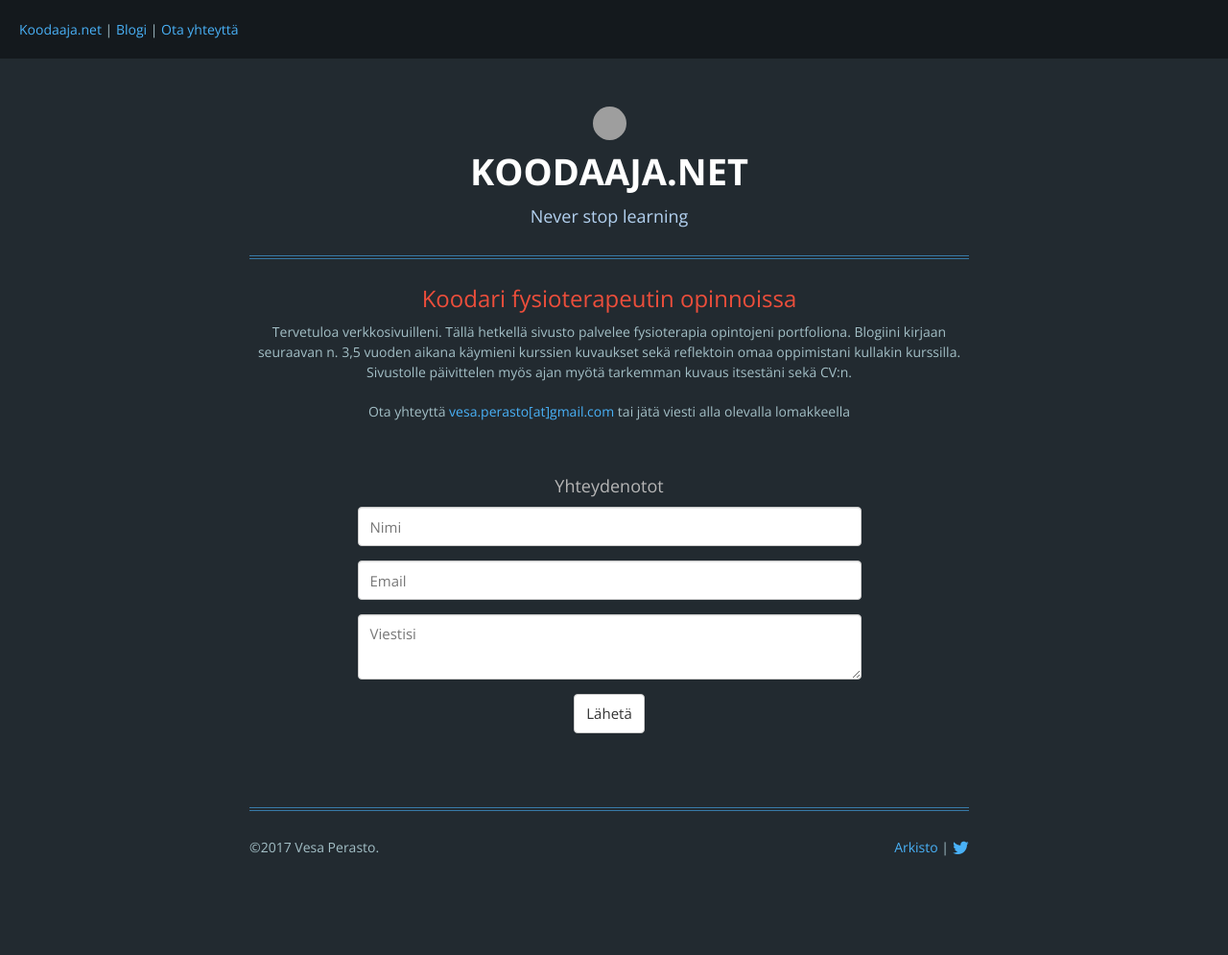
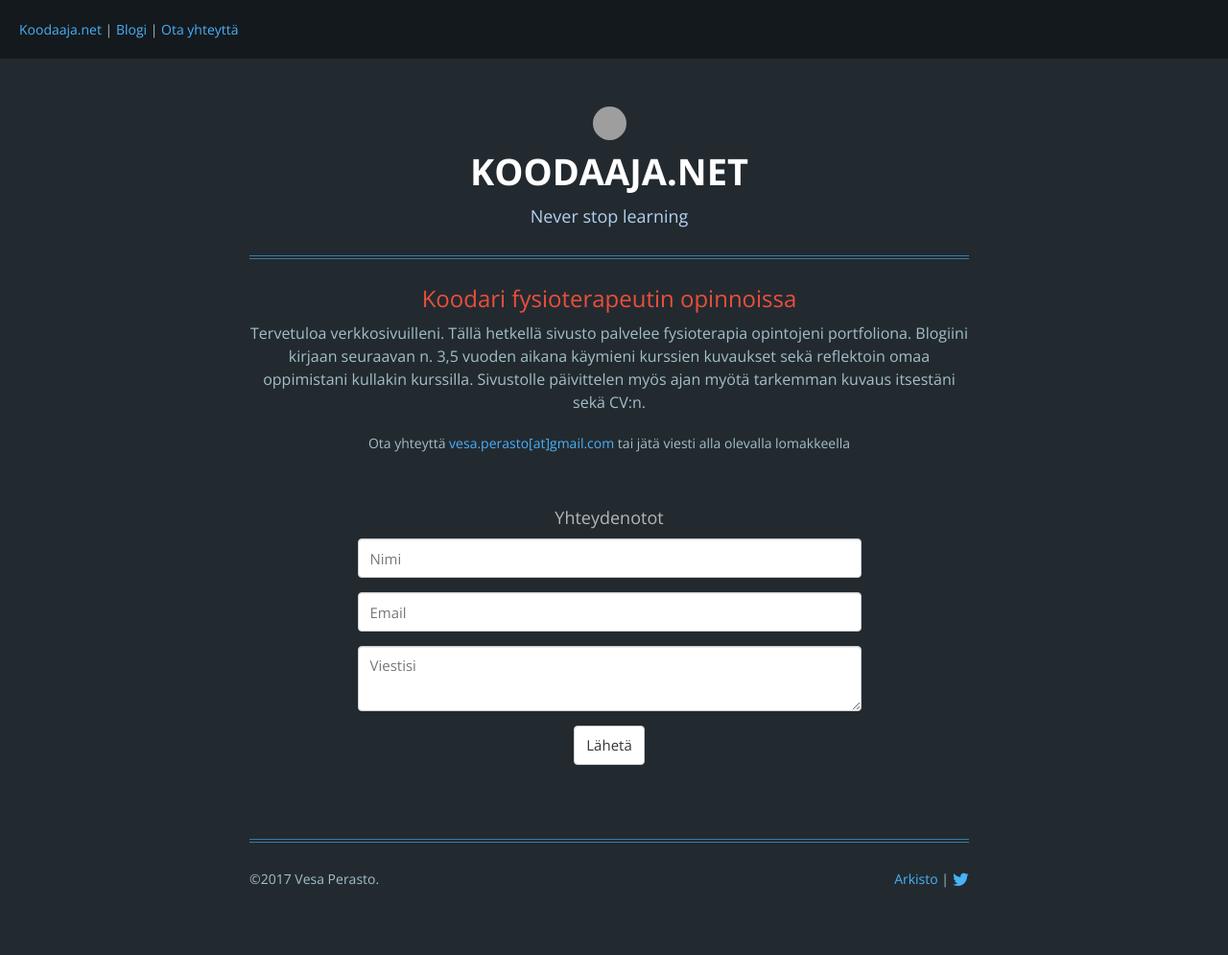
Before and after one commit to vperasto/vperasto.github.io, a Jekyll site: the page built from index.html, in a window 1280 px wide. Shown: the whole page at 96% size. Built offline with Jekyll 4.4.1, drawn with Linux system fonts in a browser that asks for light colours; nearby versions of some CDN libraries; comment, search, counter and statistics services are not loaded; before the commit the page ends 962 px from its top, so only the background shows below that; grey boxes are pictures that could not be loaded.

Commit message:
Updated styles.css

```diff
--- a/public/stylesheets/styles.css
+++ b/public/stylesheets/styles.css
@@ -291,3 +291,6 @@ hr:after {
     margin: 0 auto;
     padding: 35px 0;
 }
+.welcome-text {
+    font-size: 16px;
+}
```
